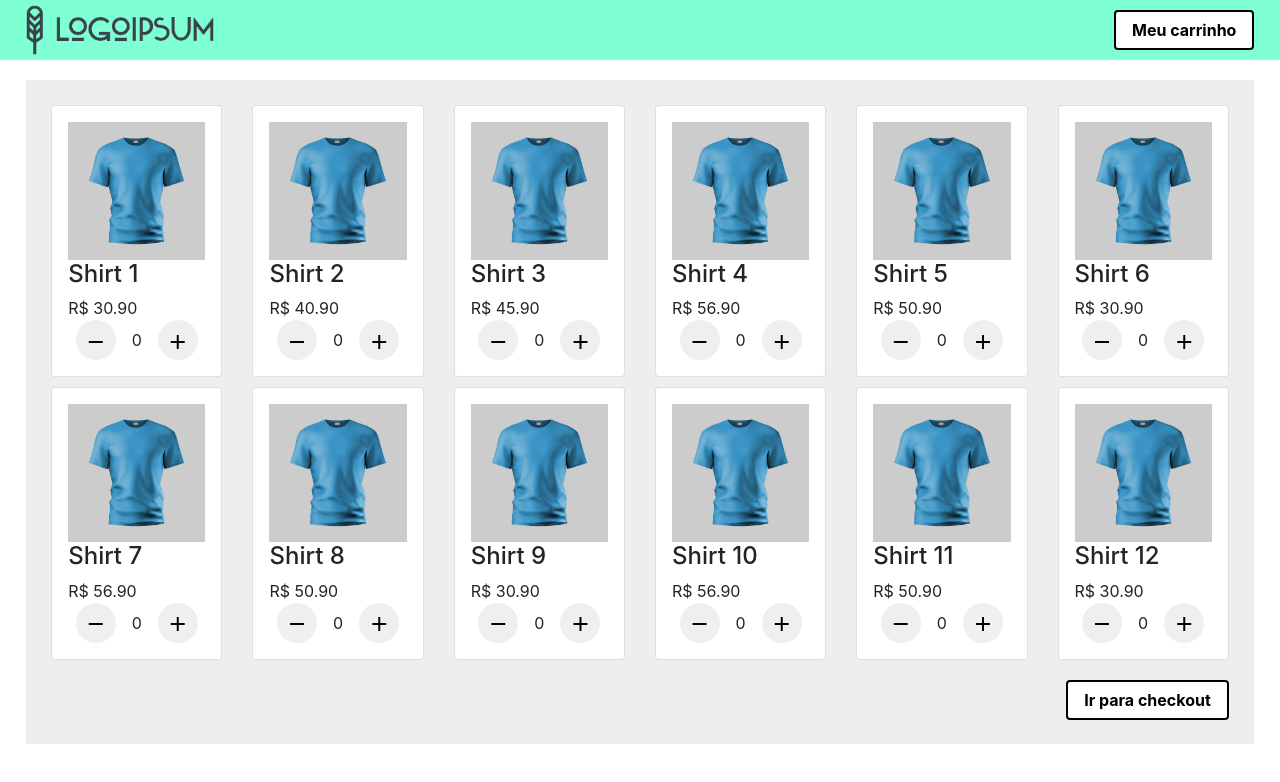
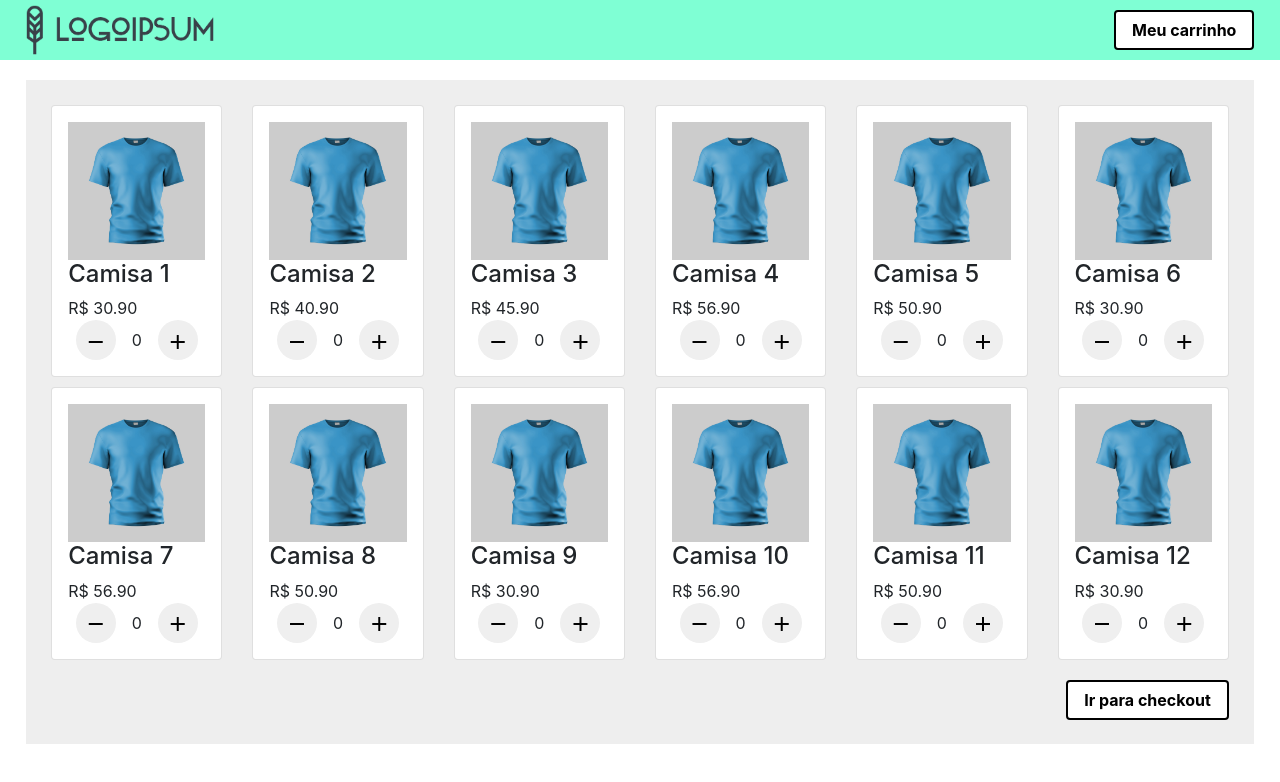
Before and after one commit to danielrodrigues0709/loja-virtual-angular, an Angular app: page / in a window 1280 px wide. Shown: the top 782 px of the page. Built offline with nearby package versions, Linux system fonts and the light colour scheme.

Commit message:
feat: adição e remoção de itens no carrinho e exibição página checkout

```diff
--- a/src/app/components/checkout/checkout.component.css
+++ b/src/app/components/checkout/checkout.component.css
@@ -20,3 +20,8 @@
     justify-content: flex-end;
     flex-direction: column;
 }
+
+.img {
+    width: 40px;
+    margin: 5px;
+}
--- a/src/app/components/checkout/checkout.component.html
+++ b/src/app/components/checkout/checkout.component.html
@@ -1,10 +1,13 @@
 <div class="resume">
     <div class="itens col-7">
         <h3>Itens:</h3>
-        <li></li>
-        <li></li>
-        <li></li>
-        <li></li>
+        <li *ngFor="let product of data?.products">
+            <img src={{product.img}} alt="product" class="img">
+            Produto: {{product.name}} -
+            Valor: R$ {{product.price.toFixed(2)}} -
+            Quantidade: {{product.qtd}} -
+            Valor Total: R$ {{(product.price * product.qtd).toFixed(2)}}
+        </li>
     </div>
     <div class="values col-5">
         <div class="totals">
@@ -14,9 +17,9 @@
                 <button class="button" mat-button (click)="applyCoupom()">Aplica Cupom</button>
             </div>
             <br>
-            <h5>Valor Total: R$ </h5>
-            <h5>Valor com desconto: R$ </h5>
-            <h2>Valor Final: R$ </h2>
+            <h5>Valor Total: R$ {{total.toFixed(2)}}</h5>
+            <h5>Desconto: R$ {{discount.toFixed(2)}}</h5>
+            <h2>Valor Final: R$ {{totalWithDiscount.toFixed(2)}}</h2>
 
             <div class="footer-buttons">
                 <button class="button" mat-button [routerLink]="['/']">Voltar</button>
--- a/src/app/components/checkout/checkout.component.ts
+++ b/src/app/components/checkout/checkout.component.ts
@@ -1,4 +1,7 @@
 import { Component, OnInit } from '@angular/core';
+import { Cart } from 'src/app/model/cart';
+import { Coupon } from 'src/app/model/coupon';
+import { CheckoutService } from 'src/app/services/checkout.service';
 
 @Component({
   selector: 'app-checkout',
@@ -7,15 +10,33 @@ import { Component, OnInit } from '@angular/core';
 })
 export class CheckoutComponent implements OnInit {
 
+  data!: Cart;
   coupon: string = '';
+  total: number = 0;
+  discount: number = 0;
+  totalWithDiscount: number = 0;
+  coupons!: Coupon[];
+  applied: boolean = false;
 
-  constructor() { }
+  constructor(
+    private checkoutService: CheckoutService
+  ) { }
 
   ngOnInit(): void {
+    this.data = this.checkoutService.getCheckout();
+    this.total = this.data ? this.data.total : 0;
+    this.checkoutService.getCoupons().subscribe((res) => {
+        this.coupons = res.data;
+    });
+    this.totalWithDiscount = this.total;
   }
 
   applyCoupom(): void {
-    console.log(this.coupon)
+    if(this.applied) return;
+    let coupon = this.coupons.find(cp => cp.name == this.coupon);
+    this.discount = coupon ? this.total*coupon.offPercent/100 : 0;
+    this.totalWithDiscount = this.total - this.discount;
+    this.applied = true;
   }
 
   finalize(): void {
--- a/src/app/components/showcase/showcase.component.html
+++ b/src/app/components/showcase/showcase.component.html
@@ -1,13 +1,13 @@
 <div class="row">
     <div class="col-lg-2 col-md-3 col-sm-4 col-6" *ngFor="let prod of products">
-        <mat-card class="card" appearance="raised">
+        <mat-card #product class="card" appearance="raised">
             <img src={{prod.img}} alt="">
             <h4>{{prod.name}}</h4>
             R$ {{prod.price.toFixed(2)}}
             <div class="qtd">
-                <button mat-mini-fab color="warn"><mat-icon>remove</mat-icon></button>
+                <button mat-mini-fab color="warn" (click)="removeItem(prod)"><mat-icon>remove</mat-icon></button>
                 <span class="qtdlabel">{{prod.qtd}}</span>
-                <button mat-mini-fab color="warn"><mat-icon>add</mat-icon></button>
+                <button mat-mini-fab color="warn" (click)="addItem(prod)"><mat-icon>add</mat-icon></button>
             </div>
         </mat-card>
     </div>
--- a/src/app/components/showcase/showcase.component.ts
+++ b/src/app/components/showcase/showcase.component.ts
@@ -1,6 +1,8 @@
 import { Component, OnInit } from '@angular/core';
 import { Router } from '@angular/router';
+import { Cart } from 'src/app/model/cart';
 import { Product } from 'src/app/model/product';
+import { CheckoutService } from 'src/app/services/checkout.service';
 import { ProductsService } from 'src/app/services/products.service';
 
 @Component({
@@ -10,9 +12,14 @@ import { ProductsService } from 'src/app/services/products.service';
 })
 export class ShowcaseComponent implements OnInit {
 
-  products!: Product[];
+  products!: any[];
+  productsInCart: any[] = [];
 
-  constructor(private productsService: ProductsService, private router: Router) { }
+  constructor(
+    private productsService: ProductsService,
+    private checkoutService: CheckoutService,
+    private router: Router
+  ) { }
 
   ngOnInit(): void {
     this.productsService.getProducts().subscribe((res) => {
@@ -23,7 +30,44 @@ export class ShowcaseComponent implements OnInit {
     });
   }
 
+  addItem(product: Product): void {
+    let prod: Product = this.products.find(p => p.id == product.id);
+    if(this.productsInCart.includes(prod)) {
+      let item = this.productsInCart.find(p => p.id == product.id);
+      item.qtd++;
+    }
+    else {
+      this.productsInCart.push(prod);
+      let item = this.productsInCart.find(p => p.id == product.id);
+      item.qtd++;
+    }
+  }
+
+  removeItem(product: Product): void {
+    let prod: Product = this.products.find(p => p.id == product.id);
+    let item = this.productsInCart.find(p => p.id == product.id);
+    if(prod.qtd == 0) {return;}
+    else if(prod.qtd > 1) {
+      item.qtd--;
+    }
+    else {
+      let index = this.productsInCart.indexOf(prod);
+      this.productsInCart.slice(index);
+      item.qtd = 0;
+    }
+  }
+
   goToCheckout(): void {
+    let total: number = 0;
+    this.productsInCart.forEach(prod => {
+      total = total + (prod.price * prod.qtd);
+    })
+    let cart: Cart = {
+      total: total,
+      products: this.productsInCart
+
+    }
+    this.checkoutService.setCheckout(cart);
     this.router.navigate(['/checkout']);
   }
 
--- a/src/app/model/cart.ts
+++ b/src/app/model/cart.ts
@@ -1,7 +1,6 @@
 import { Product } from "./product";
 
 export interface Cart {
-    id: number,
     total: number,
     products: Array<Product>
 }
--- /dev/null
+++ b/src/app/model/coupon.ts
@@ -0,0 +1,4 @@
+export interface Coupon {
+    name: string;
+    offPercent: number
+}
--- a/src/app/services/checkout.service.ts
+++ b/src/app/services/checkout.service.ts
@@ -1,4 +1,6 @@
 import { Injectable } from '@angular/core';
+import { Observable, of } from 'rxjs';
+import { coupons } from 'src/assets/coupons';
 import { Cart } from '../model/cart';
 
 @Injectable({
@@ -8,15 +10,19 @@ export class CheckoutService {
 
   private _checkout!: Cart;
 
-  public get checkout() {
+  public getCheckout() {
     return this._checkout;
   }
 
-  public set checkout(value: Cart) {
+  public setCheckout(value: Cart) {
     this._checkout = value;
   }
 
   cartId!: number;
 
   constructor() { }
+
+  getCoupons(): Observable<any> {
+    return of(coupons);
+  }
 }
--- /dev/null
+++ b/src/assets/coupons.ts
@@ -0,0 +1,9 @@
+export const coupons = {
+    "data": [
+        { "name": "5OFF", "offPercent": 5 },
+        { "name": "10OFF", "offPercent": 10 },
+        { "name": "15OFF", "offPercent": 15 },
+        { "name": "20OFF", "offPercent": 20 },
+        { "name": "25OFF", "offPercent": 25 },
+    ]
+}
--- a/src/assets/products.ts
+++ b/src/assets/products.ts
@@ -2,73 +2,73 @@ export const products = {
     "data": [
         {
             "id": 1,
-            "name": "Shirt 1",
+            "name": "Camisa 1",
             "price": 30.9,
             "img": "../../../assets/shirt.jpg"
         },
         {
-            "id": 1,
-            "name": "Shirt 2",
+            "id": 2,
+            "name": "Camisa 2",
             "price": 40.9,
             "img": "../../../assets/shirt.jpg"
         },
         {
-            "id": 1,
-            "name": "Shirt 3",
+            "id": 3,
+            "name": "Camisa 3",
             "price": 45.9,
             "img": "../../../assets/shirt.jpg"
         },
         {
-            "id": 1,
-            "name": "Shirt 4",
+            "id": 4,
+            "name": "Camisa 4",
             "price": 56.9,
             "img": "../../../assets/shirt.jpg"
         },
         {
-            "id": 1,
-            "name": "Shirt 5",
+            "id": 5,
+            "name": "Camisa 5",
             "price": 50.9,
             "img": "../../../assets/shirt.jpg"
         },
         {
-            "id": 1,
-            "name": "Shirt 6",
+            "id": 6,
+            "name": "Camisa 6",
             "price": 30.9,
             "img": "../../../assets/shirt.jpg"
         },
         {
-            "id": 1,
-            "name": "Shirt 7",
+            "id": 7,
+            "name": "Camisa 7",
             "price": 56.9,
             "img": "../../../assets/shirt.jpg"
         },
         {
-            "id": 1,
-            "name": "Shirt 8",
+            "id": 8,
+            "name": "Camisa 8",
             "price": 50.9,
             "img": "../../../assets/shirt.jpg"
         },
         {
-            "id": 1,
-            "name": "Shirt 9",
+            "id": 9,
+            "name": "Camisa 9",
             "price": 30.9,
             "img": "../../../assets/shirt.jpg"
         },
         {
-            "id": 1,
-            "name": "Shirt 10",
+            "id": 10,
+            "name": "Camisa 10",
             "price": 56.9,
             "img": "../../../assets/shirt.jpg"
         },
         {
-            "id": 1,
-            "name": "Shirt 11",
+            "id": 11,
+            "name": "Camisa 11",
             "price": 50.9,
             "img": "../../../assets/shirt.jpg"
         },
         {
-            "id": 1,
-            "name": "Shirt 12",
+            "id": 12,
+            "name": "Camisa 12",
             "price": 30.9,
             "img": "../../../assets/shirt.jpg"
         }
```
